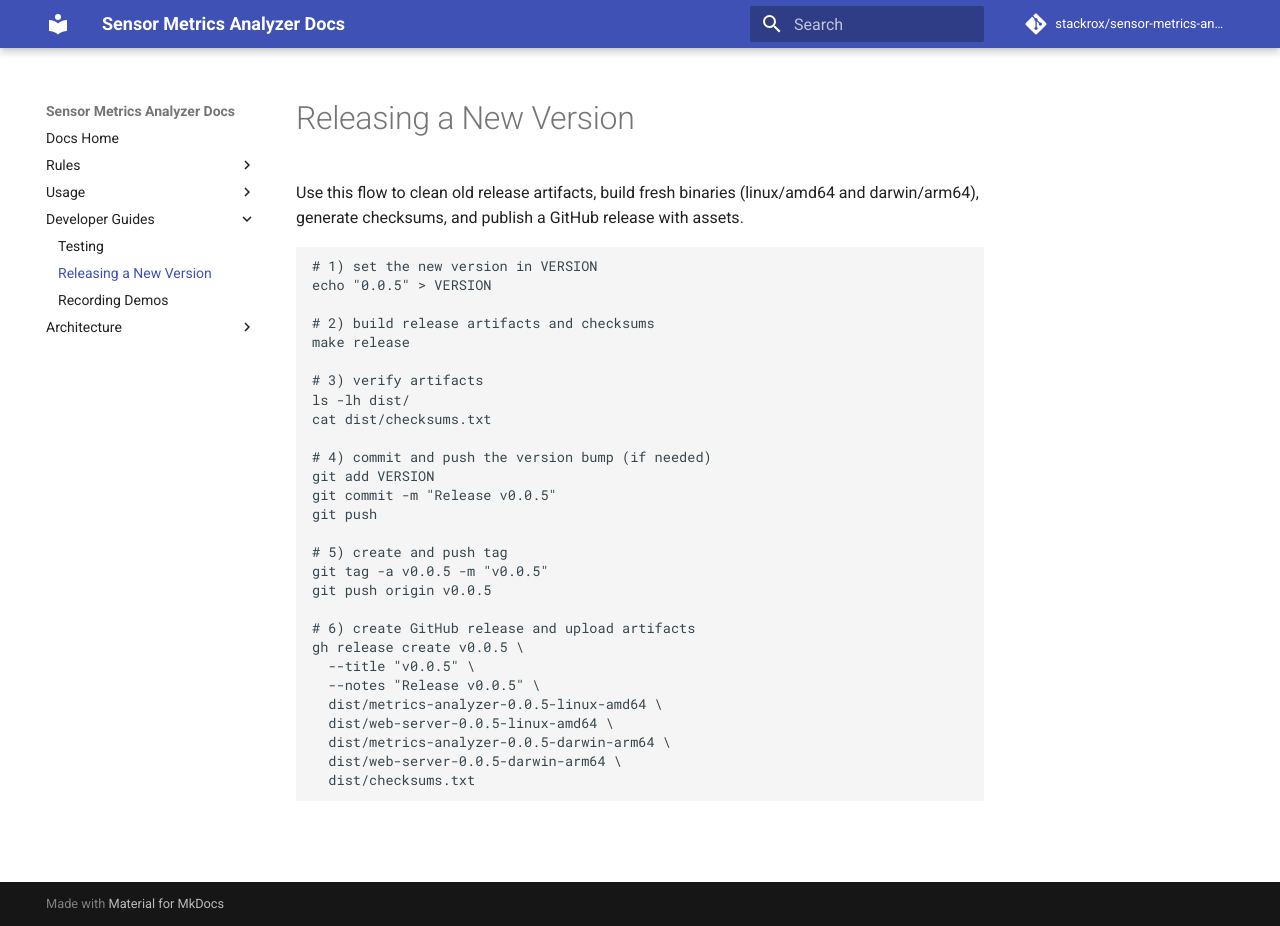
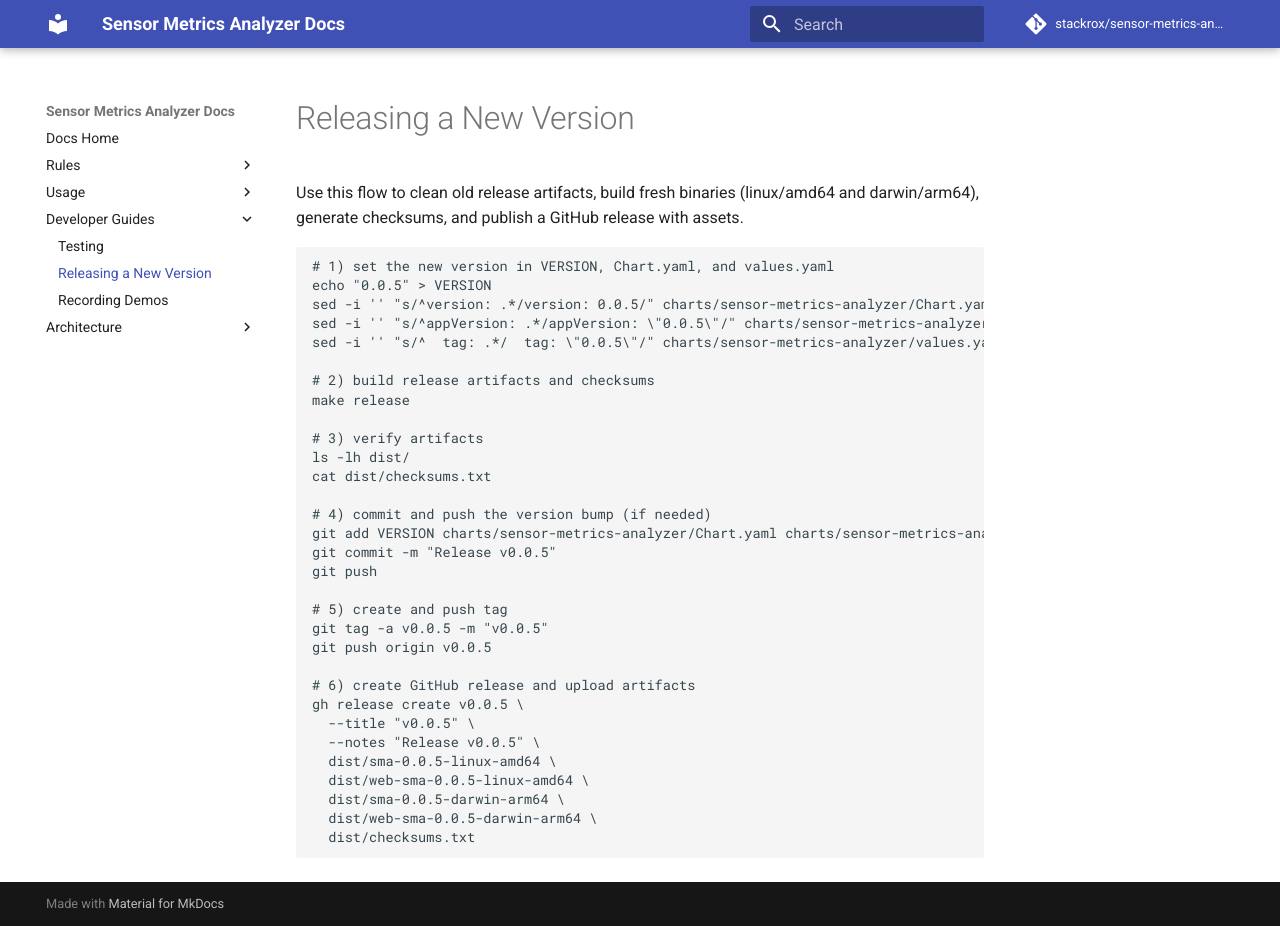
Before and after one commit to stackrox/sensor-metrics-analyzer, an MkDocs documentation site: the page built from docs/dev/releasing.md, in a window 1280 px wide and 926 px high. Built offline with MkDocs 1.6.1 and Material for MkDocs 9.7.7, drawn with Linux system fonts in a browser that asks for light colours; comment, search, counter and statistics services are not loaded.

Commit message:
Fix releasing docs. Update version in the helm chart

````diff
--- a/docs/dev/releasing.md
+++ b/docs/dev/releasing.md
@@ -3,8 +3,11 @@
 Use this flow to clean old release artifacts, build fresh binaries (linux/amd64 and darwin/arm64), generate checksums, and publish a GitHub release with assets.
 
 ```bash
-# 1) set the new version in VERSION
+# 1) set the new version in VERSION, Chart.yaml, and values.yaml
 echo "0.0.5" > VERSION
+sed -i '' "s/^version: .*/version: 0.0.5/" charts/sensor-metrics-analyzer/Chart.yaml
+sed -i '' "s/^appVersion: .*/appVersion: \"0.0.5\"/" charts/sensor-metrics-analyzer/Chart.yaml
+sed -i '' "s/^  tag: .*/  tag: \"0.0.5\"/" charts/sensor-metrics-analyzer/values.yaml
 
 # 2) build release artifacts and checksums
 make release
@@ -14,7 +17,7 @@
 cat dist/checksums.txt
 
 # 4) commit and push the version bump (if needed)
-git add VERSION
+git add VERSION charts/sensor-metrics-analyzer/Chart.yaml charts/sensor-metrics-analyzer/values.yaml
 git commit -m "Release v0.0.5"
 git push
 
@@ -26,9 +29,9 @@
 gh release create v0.0.5 \
   --title "v0.0.5" \
   --notes "Release v0.0.5" \
-  dist/metrics-analyzer-0.0.5-linux-amd64 \
-  dist/web-server-0.0.5-linux-amd64 \
-  dist/metrics-analyzer-0.0.5-darwin-arm64 \
-  dist/web-server-0.0.5-darwin-arm64 \
+  dist/sma-0.0.5-linux-amd64 \
+  dist/web-sma-0.0.5-linux-amd64 \
+  dist/sma-0.0.5-darwin-arm64 \
+  dist/web-sma-0.0.5-darwin-arm64 \
   dist/checksums.txt
 ```
````
Also changed, not shown: 2 other files.
